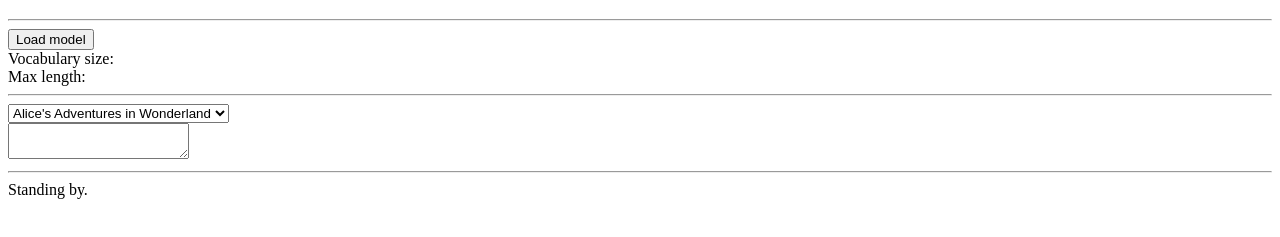
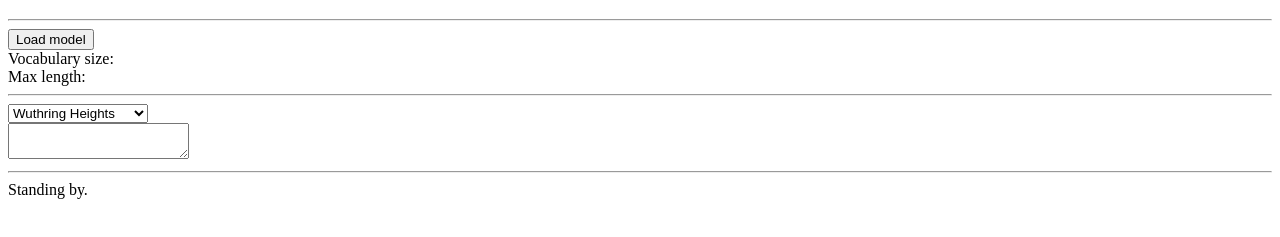
Before and after one commit to DaydayUppa/doctorpa.github.io, a plain HTML site: page doctorpa/index.html in a window 1280 px wide. Shown: the part 61-298 px from the top of the page. Drawn offline with Linux system fonts and the light colour scheme.

Commit message:
colab -> github

```diff
--- a/doctorpa/index.html
+++ b/doctorpa/index.html
@@ -29,9 +29,9 @@
   <hr>
   <div>
     <select id="example-select" class="form-control">
-      <option value="example1">Alice's Adventures in Wonderland</option>
-      <option value="example2">Dracula</option>
-      <option value="example3">The Iliad</option>
+      <option value="example1">Wuthring Heights</option>
+      <option value="example2">A Tale of Two Cities</option>
+      <option value="example3">Fairy Tale</option>
     </select>
   </div>
   <div>
```
Also changed, not shown: doctorpa/model_js/model.json (+1 -1 lines), 1 other file.
